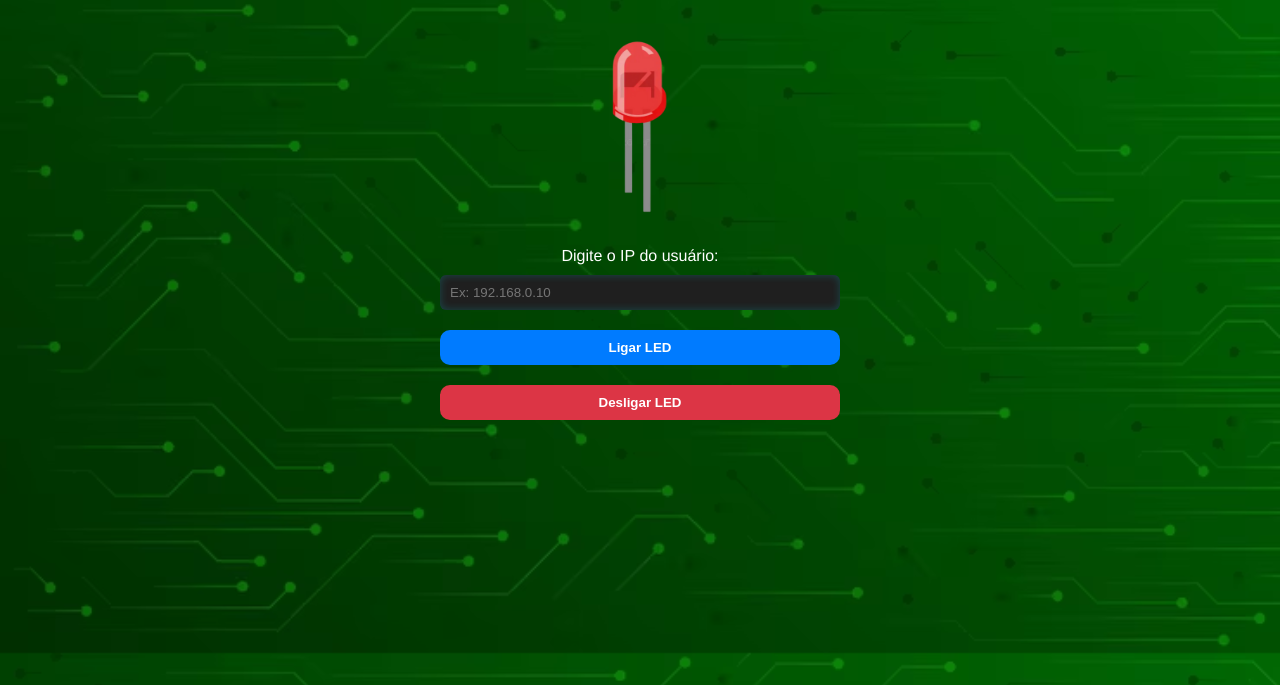
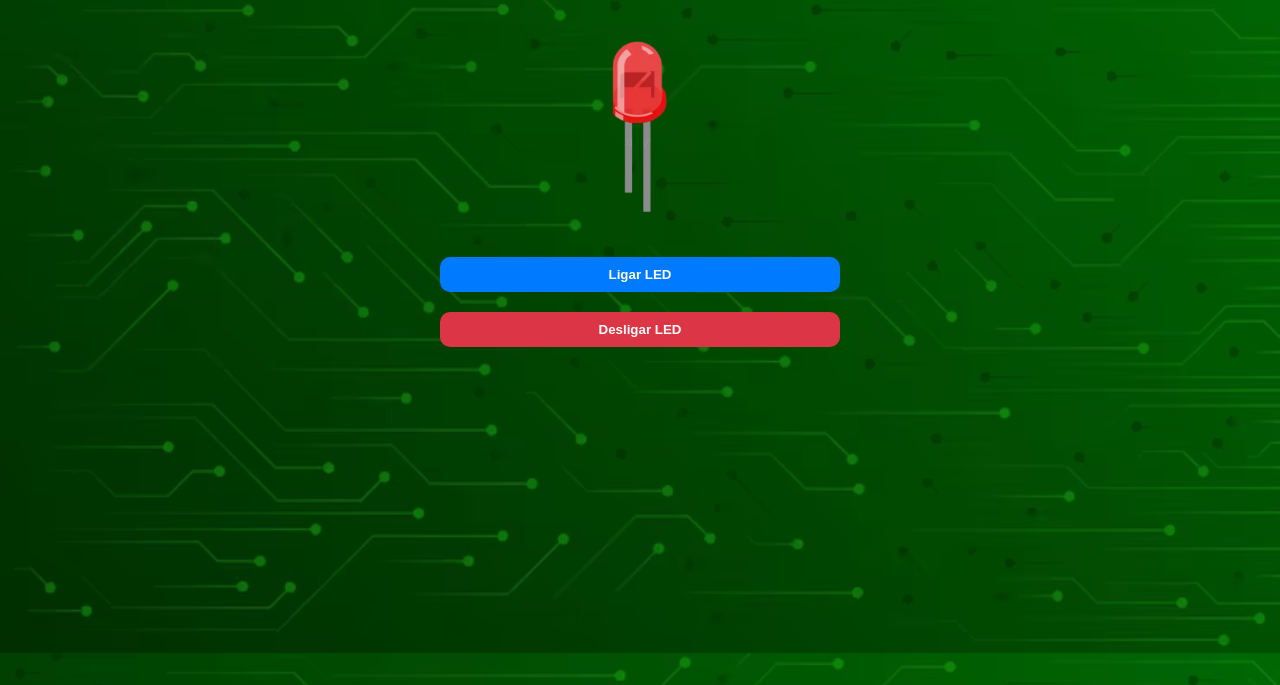
Before and after one commit to RafaelRodrigues17/ArduinoDesing, a Flask app: page /led in a window 1280 px wide. Shown: the part 115-800 px from the top of the page. Run offline with Flask 3, Linux system fonts and the light colour scheme.

Commit message:
Melhorias no arquivo led.html

```diff
--- a/app.py
+++ b/app.py
@@ -18,10 +18,6 @@ def home():
 def cadastro():
     return render_template('cadastro.html')
 
-@app.route('/led')
-def led():
-    return render_template('led.html')
-
 @app.route('/lcd')
 def lcd():
     return render_template('lcd.html')
@@ -38,18 +34,6 @@ def fotoresistor():
 def buzzer():
     return render_template('buzzer.html')
 
-@app.route('/acender_led', methods=['POST'])
-def acender_led():
-    ip = request.form.get('ip')
-
-    if request.method == "POST":
-        if banco.acender(ip) == True:
-            return redirect(url_for('led'))
-
-        else:
-            flash("ip nao encontrado")
-            return redirect(url_for('led'))
-
 @app.route('/cadastrar',methods = ["POST"])
 def cadastrar():
     banco = Banco()
@@ -60,35 +44,38 @@ def cadastrar():
     else:
         return ("erro1")
 
-
 @app.route('/login',methods = ['GET','POST'])
 def login():
-    form =  request.form
-
     if request.method == 'POST':
+        form =  request.form
         email = form['email']
-        senha = form['senha']
-
-        if Banco.login(form) == True:
+        if banco.login(form) == True:
+            session['ip']= "144555115" #ip deve vir do banco de dados
             return redirect(url_for('home'))
 
         else:
             flash("senha ou email incorreto")
 
-    return render_template('index.html')
+    return render_template('login.html')
 
-# @app.route('acender_lcd',methods = ['GET','POST'])
-# def acender_lcd():
-#     ip = request.form.get('ip')
+@app.route("/led")
+def led():
+    mensagem = request.args.get("mensagem")
+    return render_template("led.html", mensagem=mensagem)
 
-#     if request.method == "POST":
-#         if banco.acender_lcd(ip) == True:
-#             return redirect(url_for('led'))
+@app.route("/acender_led", methods=["POST"])
+def acender_led():
+    estado_led = request.form.get("estado_led")
+    ip = session.get("ip")  # já armazenado no home.html
+    if not ip:
+        return "IP não definido", 400
 
-#         else:
-#             flash("ip nao encontrado")
-#             return redirect(url_for('led'))
+
+    # Aqui você colocaria o código para enviar o comando ao LED, como via requests
+
+    mensagem = "LED ligado com sucesso!" if estado_led == "1" else "LED desligado com sucesso!"
+    return redirect(url_for("led", mensagem=mensagem))
 
 
 if __name__ == '__main__':
-   app.run(debug=True)
+        app.run(debug=True)
--- a/templates/led.html
+++ b/templates/led.html
@@ -12,7 +12,7 @@
       text-align: center;
       padding: 20px;
     }
-    input, button {
+    button {
       width: 100%;
       padding: 10px;
       margin: 10px 0;
@@ -26,9 +26,7 @@
     #mensagem {
       font-weight: bold;
       margin-top: 20px;
-    }
-    .erro {
-      color: red;
+      color: green;
     }
   </style>
 </head>
@@ -37,37 +35,20 @@
     <h1>Controle do LED</h1>
     <img src="static/img/led.png" class="img-led">
     <form id="form_led" action="/acender_led" method="POST">
-      <label for="ip">Digite o IP do usuário:</label>
-      <input type="text" id="ip" name="ip" placeholder="Ex: 192.168.0.10" required>
-
       <input type="hidden" id="estado_led" name="estado_led" value="1">
-
-      <button type="submit" class="ligar" onclick="validarIP('ligar')">Ligar LED</button>
-      <button type="submit" class="desligar" onclick="validarIP('desligar')">Desligar LED</button>
+      <button type="submit" class="ligar" onclick="return definirEstado('ligar')">Ligar LED</button>
+      <button type="submit" class="desligar" onclick="return definirEstado('desligar')">Desligar LED</button>
     </form>
 
-    <p id="mensagem"></p>
-    <p id="erro" class="erro"></p> <!-- Mensagem de erro aqui -->
+    {% if mensagem %}
+      <p id="mensagem">{{ mensagem }}</p>
+    {% endif %}
   </div>
 
   <script>
-    // Lista de IPs válidos
-    const IP_HOSTS = ["10.0.0.18", "10.0.0.178", "192.168.1.105"];
-
-    // Função que valida o IP antes de enviar o formulário
-    function validarIP(acao) {
-      const ip = document.getElementById('ip').value; // Obtém o IP digitado pelo usuário
-      const erroElement = document.getElementById('erro'); // Elemento onde exibimos a mensagem de erro
-
-      // Verifica se o IP fornecido está na lista de IPs válidos
-      if (!IP_HOSTS.includes(ip)) {
-        erroElement.textContent = "Erro: O IP fornecido não é válido. Por favor, insira um IP válido.";
-        return false; // Impede o envio do formulário
-      } else {
-        erroElement.textContent = ""; // Limpa a mensagem de erro se o IP for válido
-        document.getElementById('estado_led').value = (acao === 'ligar') ? 1 : 0; // Define o estado do LED (ligar ou desligar)
-        return true; // Permite o envio do formulário
-      }
+    function definirEstado(acao) {
+      document.getElementById('estado_led').value = (acao === 'ligar') ? 1 : 0;
+      return true;
     }
   </script>
 </body>
```
Also changed, not shown: database.py (+5 -4 lines), static/img/touch.png.
